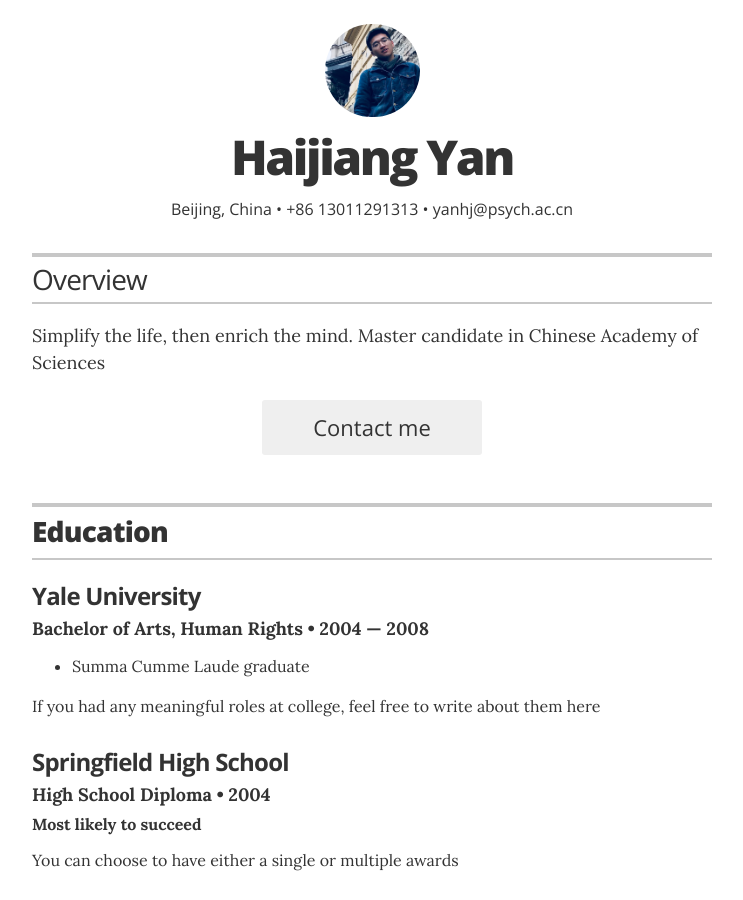
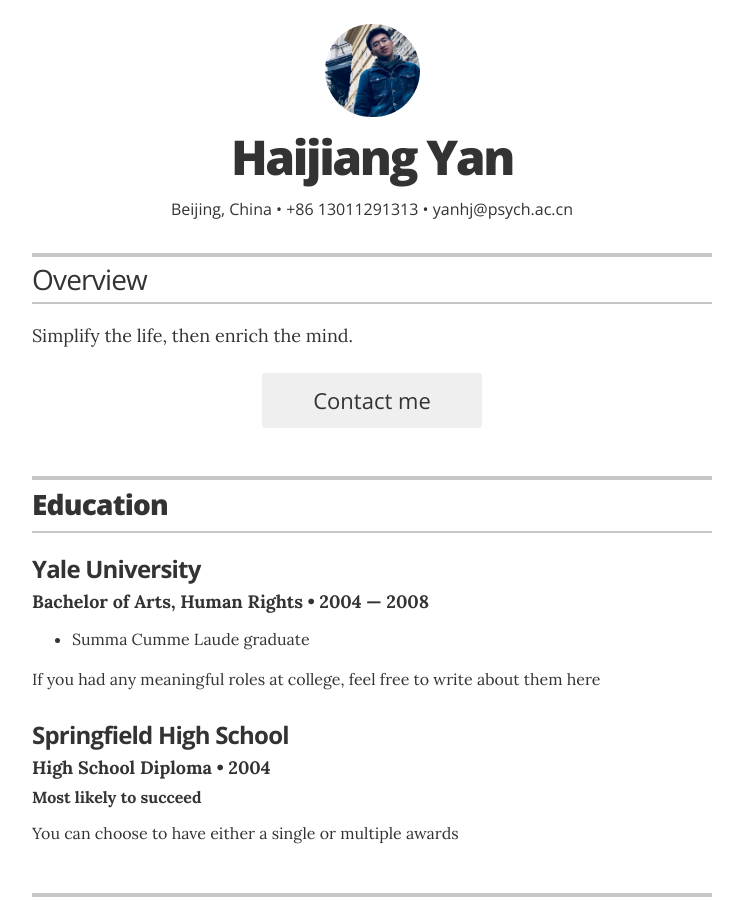
Before and after one commit to PsychYan/PsychYan.github.io, a Jekyll site: the page built from index.html, in a window 1280 px wide and 900 px high. Shown: the whole window, without its empty margins (268-1011 px from the left). Built offline with Jekyll 4.4.1, drawn with Linux system fonts in a browser that asks for light colours.

Commit message:
Update _config.yml

```diff
--- a/_config.yml
+++ b/_config.yml
@@ -23,8 +23,8 @@ resume_contact_address:         "Institute of Psychology, Chinese Academy of Sci
 resume_header_contact_info:     "Beijing, China • +86 13011291313 • yanhj@psych.ac.cn"
 display_header_contact_info:    "true"
 
-resume_header_intro: "<p>Simplify the life, then enrich the mind.
-                         Master candidate in Chinese Academy of Sciences</p>"
+resume_header_intro: "<p>Simplify the life, then enrich the mind. </p>"
+resume_header_intro: "<p>Simplify the life, then enrich the mind. </p>"
 
 # use "yes" to display the email contact button,
 # "no" to display an "I'm not looking for work" message,
```
